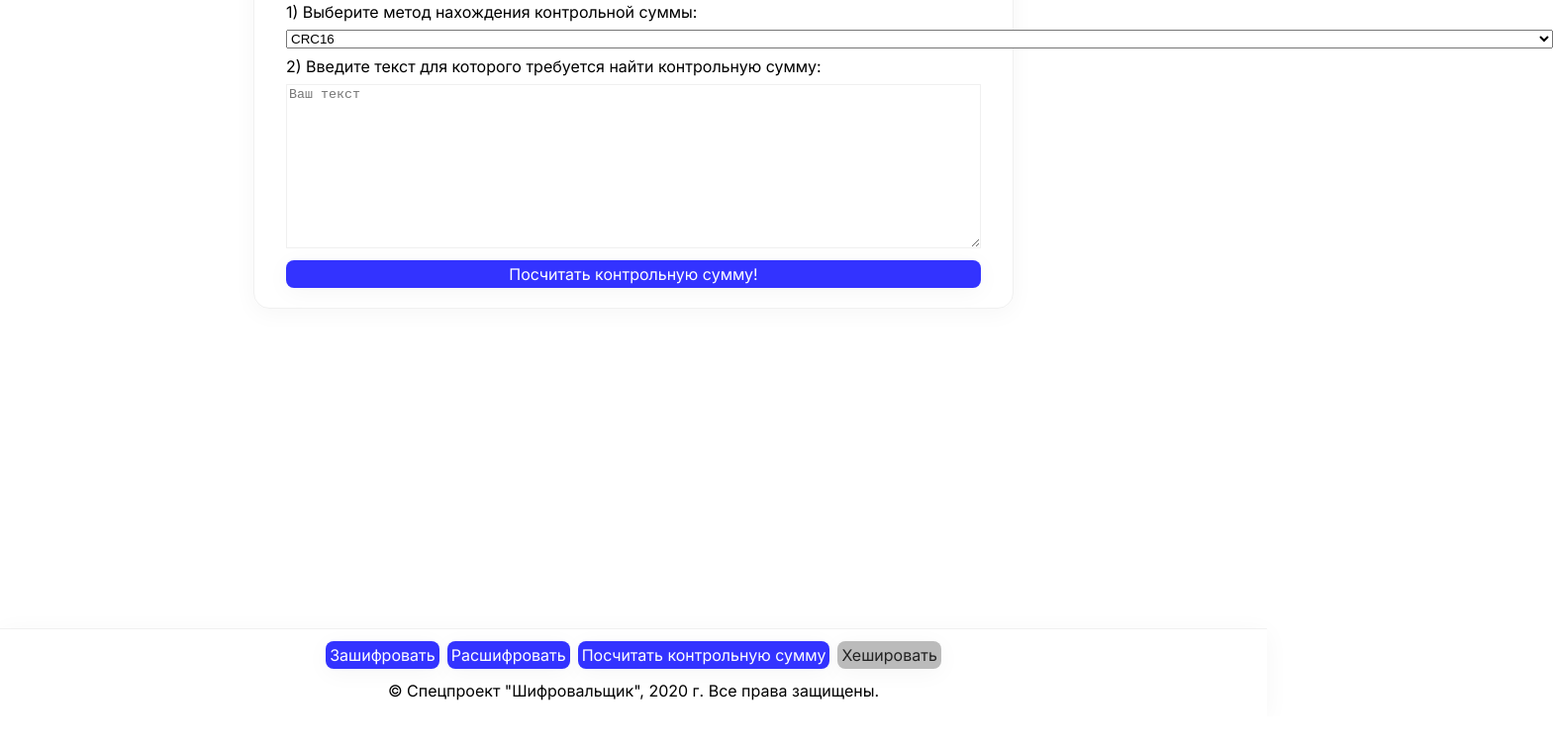
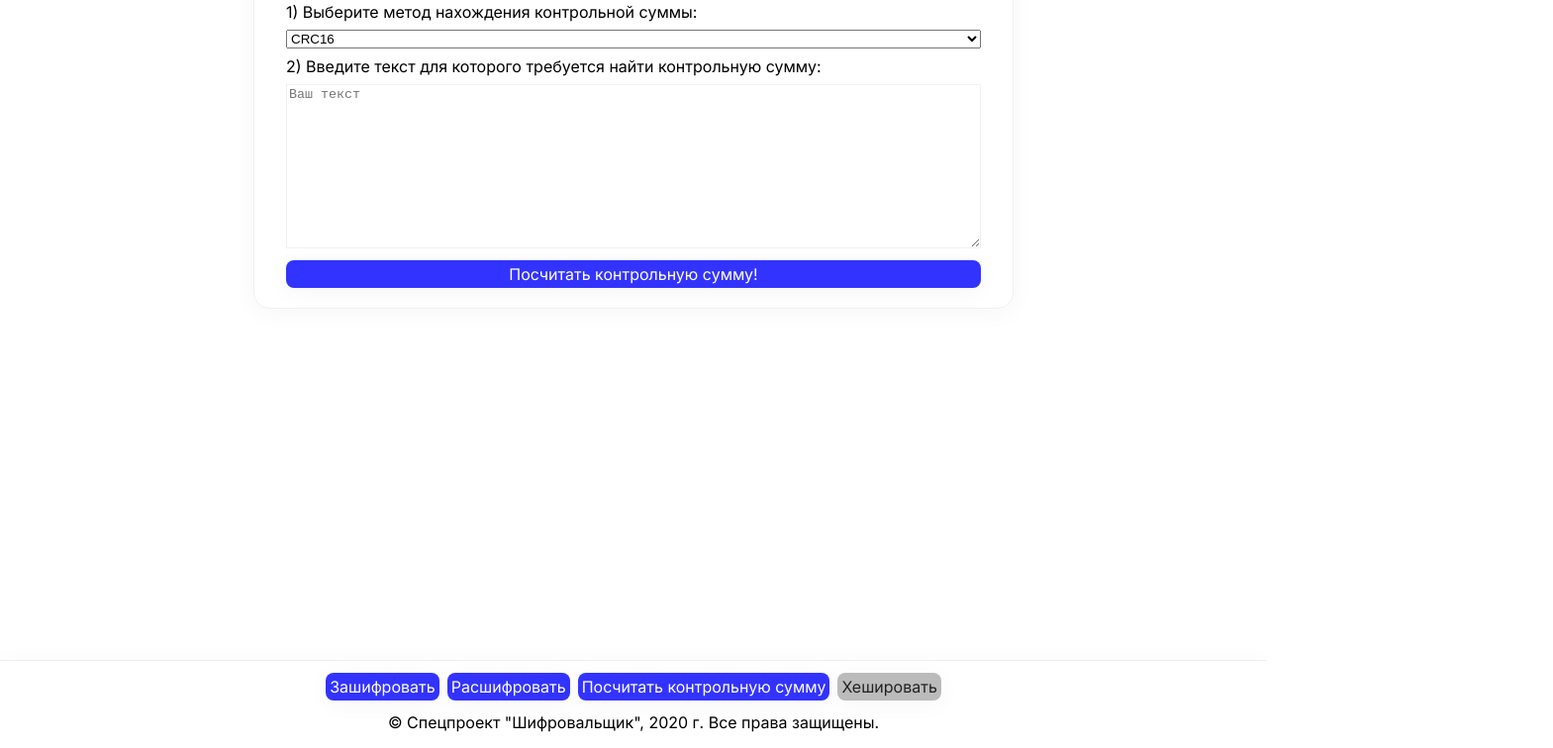
Before and after one commit to denisstasyev/Information_Security_JS, a React (Create React App) app: page /checksum in a window 1280 px wide. Shown: the part 191-947 px from the top of the page at 99% size, 1569 px wide, since content can reach past the window. Before the commit the page ends 915 px from the top, so only its background shows below. Built offline with nearby package versions, Linux system fonts and the light colour scheme.

Commit message:
Hotfix select width

```diff
--- a/package.json
+++ b/package.json
@@ -1,6 +1,6 @@
 {
   "name": "information-security-js",
-  "version": "1.1.0",
+  "version": "1.1.1",
   "private": true,
   "homepage": "https://denisstasyev.github.io/Information_Security_JS",
   "dependencies": {
--- a/src/components/Footer/footer.module.scss
+++ b/src/components/Footer/footer.module.scss
@@ -1,6 +1,4 @@
 @import 'styles/_mods.scss';
-
-$header-height: $x20;
 
 .footer {
   position: relative;
@@ -16,6 +14,7 @@ $header-height: $x20;
   box-shadow: $depth1;
 
   padding: $x2 0;
+  margin-top: $x8;
 }
 
 .footer-links {
--- a/src/index.scss
+++ b/src/index.scss
@@ -34,7 +34,7 @@ output {
 }
 
 select {
-  width: 100vw;
+  width: auto;
 }
 
 textarea {
```
Also changed, not shown: 1 other file (tests, documents, lock files or other folders).
